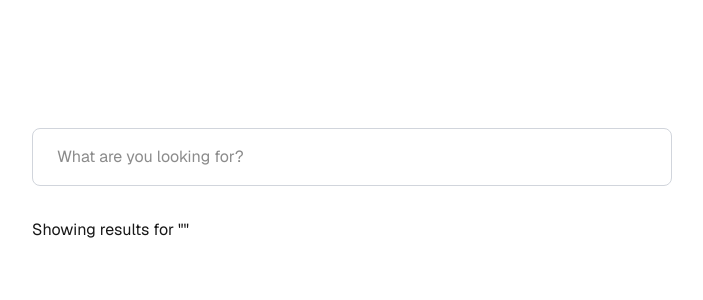
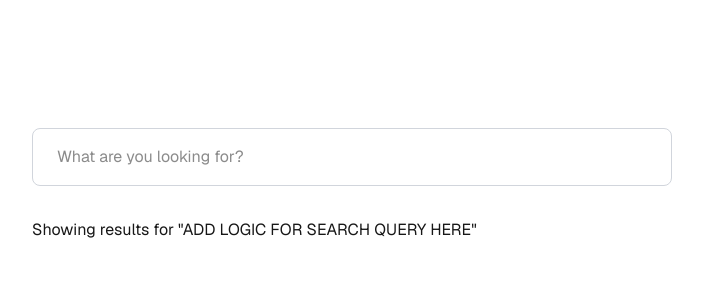
Before and after one commit to thomassrmcardle/info, a Next.js app: page /search in a window 1280 px wide. Shown: the top 300 px of the page, without its empty margins (288-991 px from the left). Built offline with nearby package versions, Linux system fonts and the light colour scheme.

Commit message:
Moved search param logic to search bar for ease

```diff
--- a/app/page.tsx
+++ b/app/page.tsx
@@ -8,7 +8,7 @@ export default function Home() {
       <main className="flex flex-1 w-full max-w-3xl flex-col items-center justify-center py-32 px-16 bg-white dark:bg-black sm:items-start">
 
         <h1 className="w-full lg-txt mb-8 text-center">Info.</h1>
-        <SearchBar searchQuery="" />
+        <SearchBar />
 
       </main>
     </div>
--- a/app/search/page.tsx
+++ b/app/search/page.tsx
@@ -1,22 +1,16 @@
 import SearchBar from "../../components/searchBar/page";
-export const dynamic = "force-dynamic";
-
-interface SearchPageProps {
-  searchParams: { q?: string };
-}
-
-export default function Home({ searchParams }: SearchPageProps) {
 
 
+export default function Home() {
 
   return (
     <div className="flex flex-col flex-1 items-center justify-center bg-zinc-50 font-sans dark:bg-black">
       <main className="flex flex-1 w-full max-w-3xl flex-col items-center py-32 px-16 bg-white dark:bg-black sm:items-start">
 
         <div className="mb-8 w-full">
-            <SearchBar searchQuery={searchParams.q} />
+            <SearchBar />
         </div>
-        <p>Showing results for "{searchParams.q}"</p>
+        <p>Showing results for "ADD LOGIC FOR SEARCH QUERY HERE"</p>
 
       </main>
     </div>
--- a/components/searchBar/page.tsx
+++ b/components/searchBar/page.tsx
@@ -1,10 +1,10 @@
 "use client";
-import {useRouter} from "next/navigation";
+import {useSearchParams, useRouter} from "next/navigation";
 
-type SearchBarProps = { searchQuery?: string };
-
-export default function SearchBar({ searchQuery }: SearchBarProps) {
+export default function SearchBar() {
     const router = useRouter();
+    const searchParams = useSearchParams();
+    const searchQuery = searchParams.get("q") ?? "";
 
     function handleSearch(query: string) {
         router.push(`/search?q=${encodeURIComponent(query)}`);
```
